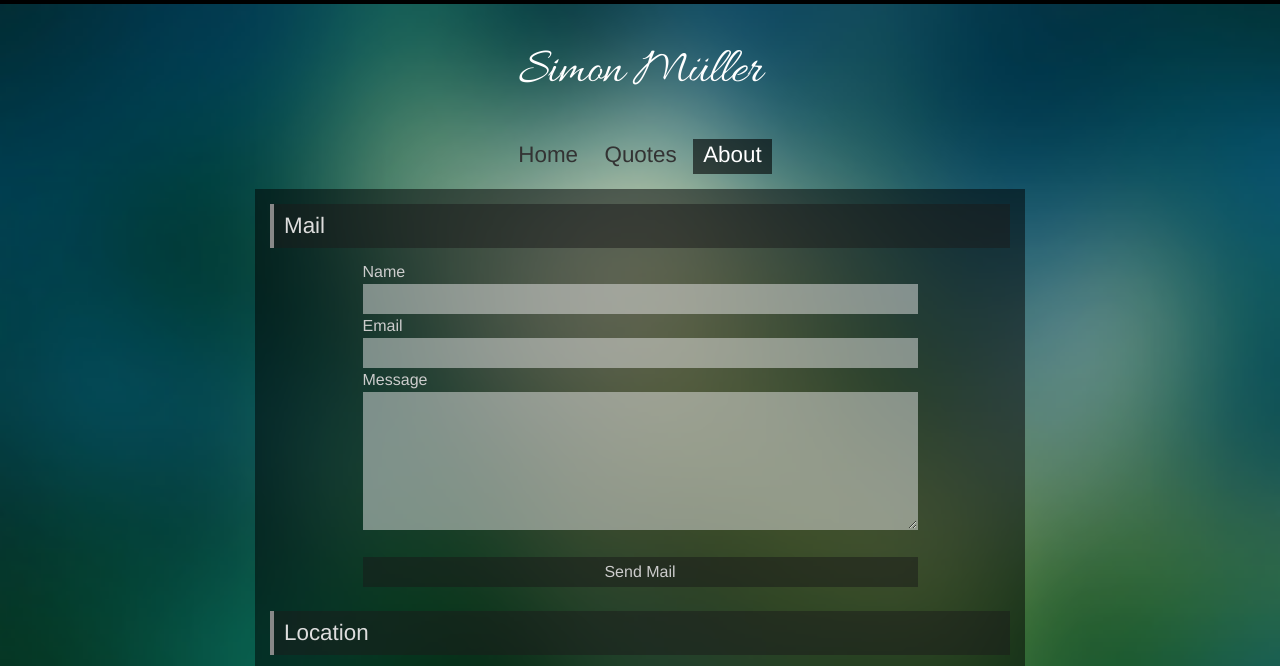
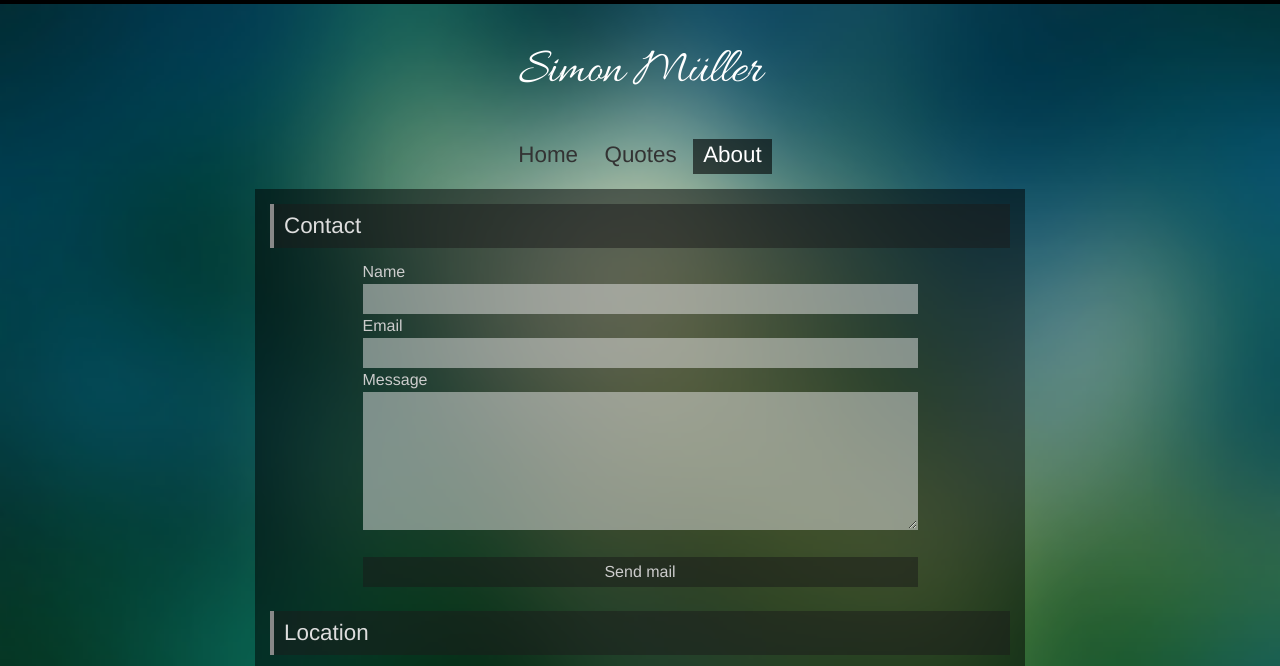
Before and after one commit to samuller/samuller.net, a Jekyll site: the page built from about/index.html, in a window 1280 px wide. Shown: the top 666 px of the page. Built offline with Jekyll 4.4.1, drawn with Linux system fonts in a browser that asks for light colours.

Commit message:
Change title for less repetition

```diff
--- a/about/index.html
+++ b/about/index.html
@@ -2,7 +2,8 @@
 layout: page
 ---
 
-<h1> Mail </h1>
+<h1> Contact </h1>
+
 <div class="notice">
 <form action="https://formspree.io/xbjzybzd" method="post" style="width:75%">
 	<label>Name</label>
@@ -12,7 +13,7 @@ layout: page
 	<div class="leave">Leave this empty:<textarea name="subject" rows="10" cols="5"></textarea></div>
 	<label>Message</label>
 	<textarea name="message" rows="7" placeholder="" required></textarea>
-	<input type="submit" name="submit" value="Send Mail" class="button">
+	<input type="submit" name="submit" value="Send mail" class="button">
 </form>
 </div>
 
```
